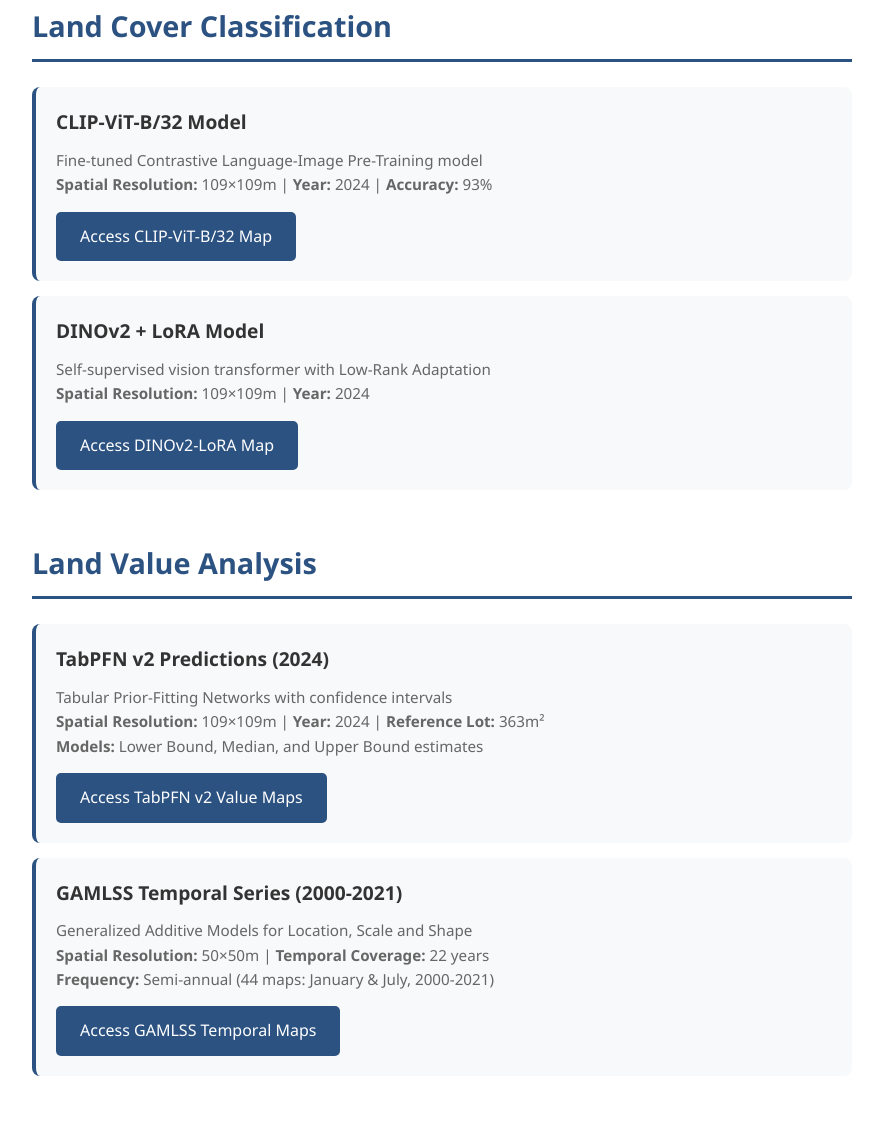
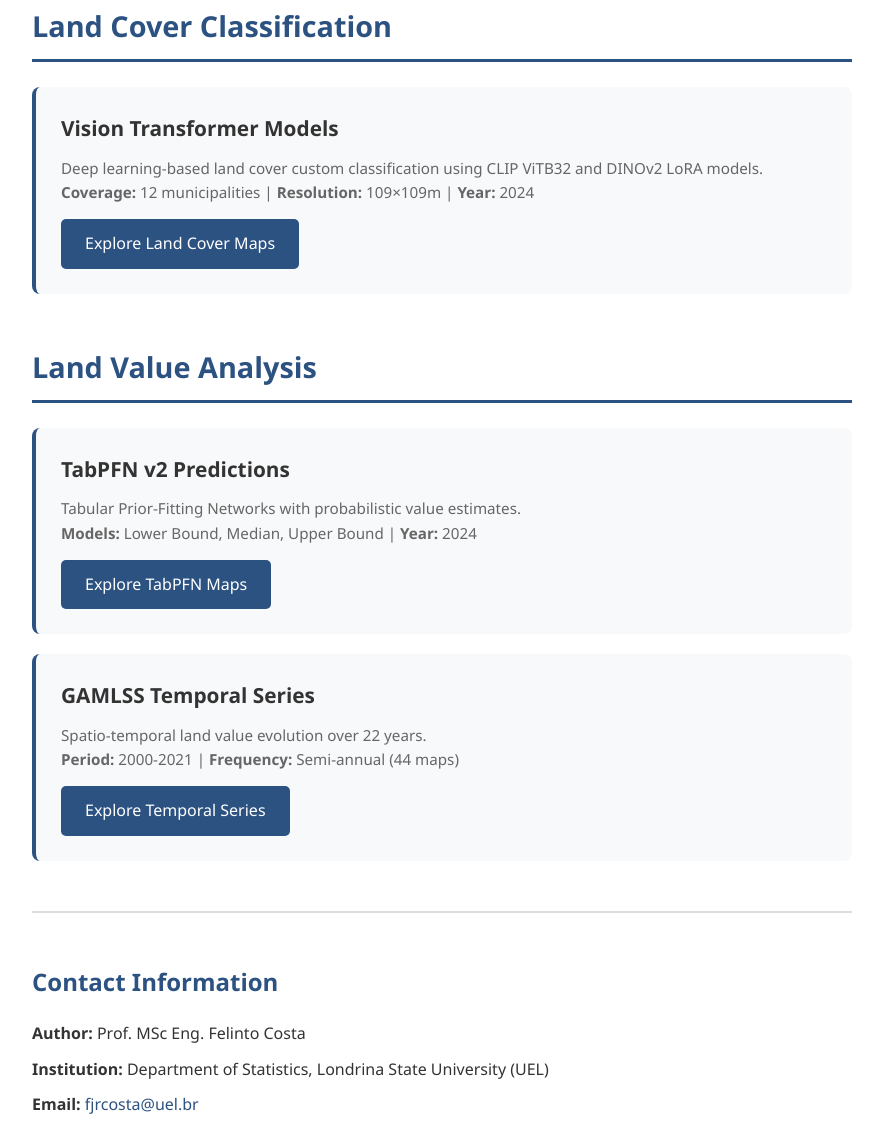
Before and after one commit to fjrcosta/landCoverlandValue, a plain HTML site: page index.html in a window 1280 px wide. Shown: the part 265-1386 px from the top of the page, without its empty margins (198-1081 px from the left). Drawn offline with Linux system fonts and the light colour scheme.

Commit message:
Add new index

```diff
--- a/index.html
+++ b/index.html
@@ -43,15 +43,19 @@
         }
         .map-card {
             background-color: #f8f9fa;
-            padding: 20px;
-            margin: 15px 0;
+            padding: 25px;
+            margin: 20px 0;
             border-radius: 8px;
             border-left: 4px solid #2c5282;
+            transition: transform 0.2s;
+        }
+        .map-card:hover {
+            transform: translateX(5px);
         }
         .map-card h3 {
             color: #333;
             margin: 0 0 10px 0;
-            font-size: 1.2em;
+            font-size: 1.3em;
         }
         .map-card p {
             color: #666;
@@ -105,17 +109,10 @@
             <h2 class="category-title">Land Cover Classification</h2>
 
             <div class="map-card">
-                <h3>CLIP-ViT-B/32 Model</h3>
-                <p>Fine-tuned Contrastive Language-Image Pre-Training model<br>
-                <strong>Spatial Resolution:</strong> 109×109m | <strong>Year:</strong> 2024 | <strong>Accuracy:</strong> 93%</p>
-                <a href="landcover/" class="button">Access CLIP-ViT-B/32 Map</a>
-            </div>
-
-            <div class="map-card">
-                <h3>DINOv2 + LoRA Model</h3>
-                <p>Self-supervised vision transformer with Low-Rank Adaptation<br>
-                <strong>Spatial Resolution:</strong> 109×109m | <strong>Year:</strong> 2024</p>
-                <a href="landcover/" class="button">Access DINOv2-LoRA Map</a>
+                <h3>Vision Transformer Models</h3>
+                <p>Deep learning-based land cover custom classification using CLIP ViTB32 and DINOv2 LoRA models.<br>
+                <strong>Coverage:</strong> 12 municipalities | <strong>Resolution:</strong> 109×109m | <strong>Year:</strong> 2024</p>
+                <a href="landcover/" class="button">Explore Land Cover Maps</a>
             </div>
         </div>
 
@@ -124,19 +121,17 @@
             <h2 class="category-title">Land Value Analysis</h2>
 
             <div class="map-card">
-                <h3>TabPFN v2 Predictions (2024)</h3>
-                <p>Tabular Prior-Fitting Networks with confidence intervals<br>
-                <strong>Spatial Resolution:</strong> 109×109m | <strong>Year:</strong> 2024 | <strong>Reference Lot:</strong> 363m²<br>
-                <strong>Models:</strong> Lower Bound, Median, and Upper Bound estimates</p>
-                <a href="landvalue/" class="button">Access TabPFN v2 Value Maps</a>
+                <h3>TabPFN v2 Predictions</h3>
+                <p>Tabular Prior-Fitting Networks with probabilistic value estimates.<br>
+                <strong>Models:</strong> Lower Bound, Median, Upper Bound | <strong>Year:</strong> 2024</p>
+                <a href="landvalue/" class="button">Explore TabPFN Maps</a>
             </div>
 
             <div class="map-card">
-                <h3>GAMLSS Temporal Series (2000-2021)</h3>
-                <p>Generalized Additive Models for Location, Scale and Shape<br>
-                <strong>Spatial Resolution:</strong> 50×50m | <strong>Temporal Coverage:</strong> 22 years<br>
-                <strong>Frequency:</strong> Semi-annual (44 maps: January & July, 2000-2021)</p>
-                <a href="landvalue/" class="button">Access GAMLSS Temporal Maps</a>
+                <h3>GAMLSS Temporal Series</h3>
+                <p>Spatio-temporal land value evolution over 22 years.<br>
+                <strong>Period:</strong> 2000-2021 | <strong>Frequency:</strong> Semi-annual (44 maps)</p>
+                <a href="landvalue/temporal_viewer.html" class="button">Explore Temporal Series</a>
             </div>
         </div>
 
```
